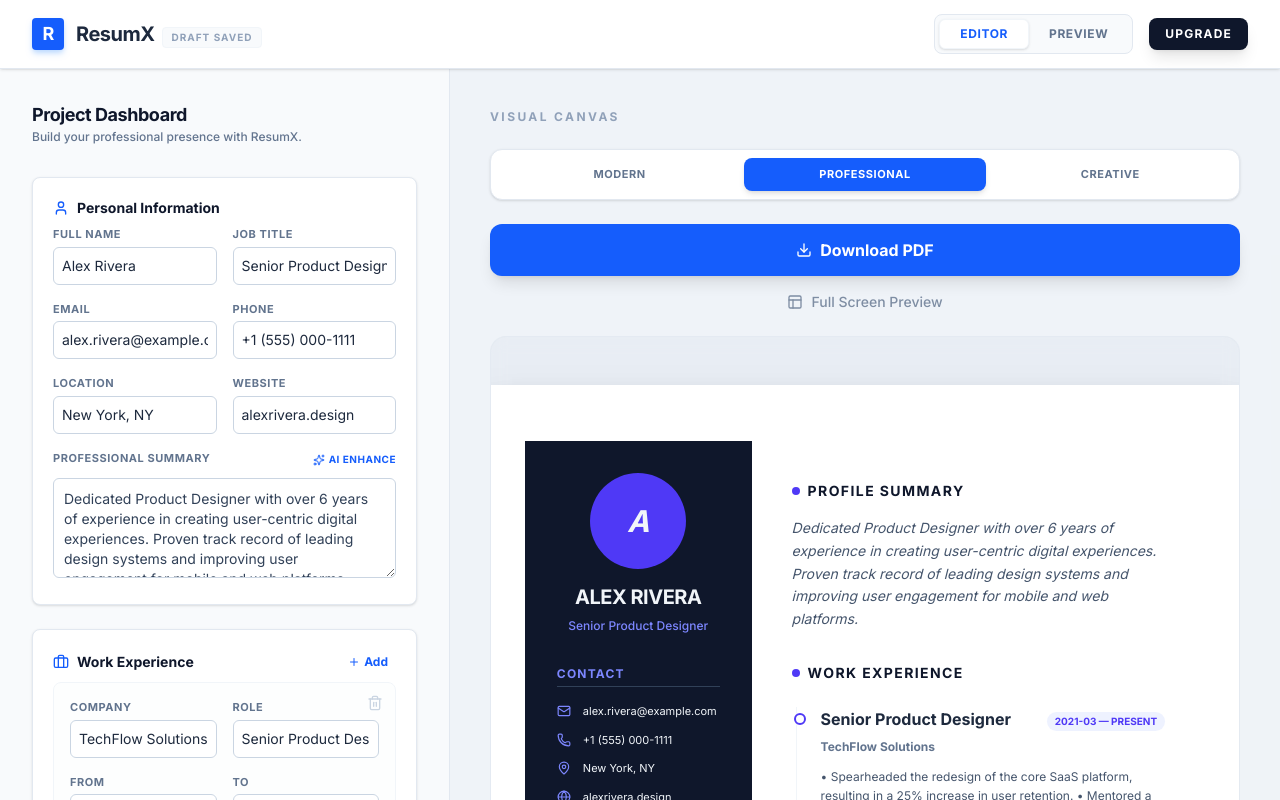
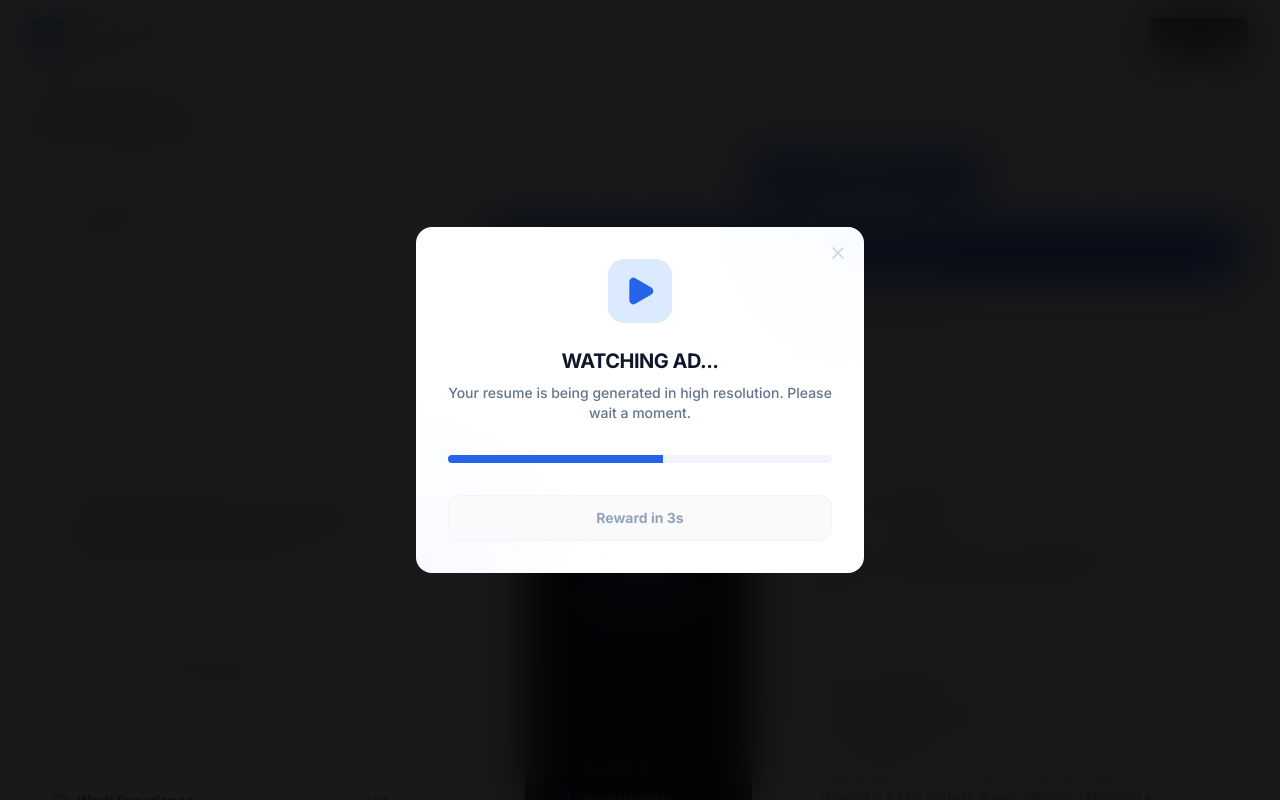
Before and after one commit to venkateshkonakalla-creator/Resume-builder-, a React (Vite) app: page / in a window 1280 px wide. Both pictures are taken after a click on the button "Download PDF". Shown: the top 800 px of the page. Built offline with nearby package versions, Linux system fonts and the light colour scheme; no server answers; a web font is replaced by a local one.

Commit message:
feat: Add PDF export functionality
Integrates html2canvas and jspdf libraries to enable users to download their resumes as PDF documents. This feature provides a convenient way for users to save and share their created resumes.

```diff
--- a/package.json
+++ b/package.json
@@ -17,6 +17,8 @@
     "clsx": "^2.1.1",
     "dotenv": "^17.2.3",
     "express": "^4.21.2",
+    "html2canvas": "^1.4.1",
+    "jspdf": "^4.2.1",
     "lucide-react": "^0.546.0",
     "motion": "^12.23.24",
     "react": "^19.0.0",
--- a/src/App.tsx
+++ b/src/App.tsx
@@ -96,12 +96,12 @@ export default function App() {
       </nav>
 
       {/* Main Content */}
-      <main className="flex-1 max-w-full mx-auto w-full flex overflow-hidden no-print">
+      <main className="flex-1 max-w-full mx-auto w-full flex overflow-hidden">
         {/* Editor Aside */}
         <motion.aside
           initial={{ opacity: 0, x: -20 }}
           animate={{ opacity: 1, x: 0 }}
-          className={`w-full lg:w-[450px] bg-slate-50 border-r border-slate-200 p-6 md:p-8 overflow-y-auto shrink-0 ${activeTab === 'preview' ? 'hidden lg:block' : 'block'}`}
+          className={`w-full lg:w-[450px] bg-slate-50 border-r border-slate-200 p-6 md:p-8 overflow-y-auto shrink-0 no-print ${activeTab === 'preview' ? 'hidden lg:block' : 'block'}`}
         >
           <div className="mb-8">
             <h2 className="text-lg font-bold text-slate-900 tracking-tight">Project Dashboard</h2>
@@ -117,7 +117,7 @@ export default function App() {
           className={`flex-1 bg-slate-200/40 p-6 md:p-10 overflow-y-auto flex flex-col items-center ${activeTab === 'edit' ? 'hidden lg:flex' : 'flex'}`}
         >
           <div className="w-full max-w-4xl">
-            <div className="mb-6 flex justify-between items-center">
+            <div className="mb-6 flex justify-between items-center no-print">
                <h3 className="text-xs font-bold text-slate-400 uppercase tracking-[0.2em]">Visual Canvas</h3>
             </div>
             <ResumePreview
--- /dev/null
+++ b/src/components/Ads.tsx
@@ -0,0 +1,96 @@
+import React from 'react';
+import { Play, X, ShieldCheck } from 'lucide-react';
+import { motion, AnimatePresence } from 'motion/react';
+
+interface RewardedAdProps {
+  onComplete: () => void;
+  onClose: () => void;
+}
+
+export const RewardedAd: React.FC<RewardedAdProps> = ({ onComplete, onClose }) => {
+  const [timeLeft, setTimeLeft] = React.useState(5);
+  const [isFinished, setIsFinished] = React.useState(false);
+
+  React.useEffect(() => {
+    if (timeLeft > 0) {
+      const timer = setTimeout(() => setTimeLeft(timeLeft - 1), 1000);
+      return () => clearTimeout(timer);
+    } else {
+      setIsFinished(true);
+    }
+  }, [timeLeft]);
+
+  return (
+    <motion.div
+      initial={{ opacity: 0 }}
+      animate={{ opacity: 1 }}
+      exit={{ opacity: 0 }}
+      className="fixed inset-0 z-[200] bg-black/90 backdrop-blur-xl flex items-center justify-center p-6"
+    >
+      <div className="bg-white rounded-2xl p-8 max-w-md w-full text-center relative overflow-hidden">
+        {/* Animated Background Decor */}
+        <div className="absolute -top-24 -right-24 w-48 h-48 bg-blue-50 rounded-full blur-3xl opacity-50" />
+        <div className="absolute -bottom-24 -left-24 w-48 h-48 bg-indigo-50 rounded-full blur-3xl opacity-50" />
+
+        <div className="relative z-10">
+          <div className="w-16 h-16 bg-blue-100 text-blue-600 rounded-2xl flex items-center justify-center mx-auto mb-6">
+            <Play className="h-8 w-8 fill-blue-600" />
+          </div>
+
+          <h2 className="text-xl font-black text-slate-900 mb-2 uppercase tracking-tight">Watching Ad...</h2>
+          <p className="text-slate-500 text-sm mb-8 font-medium">Your resume is being generated in high resolution. Please wait a moment.</p>
+
+          <div className="h-2 bg-slate-100 rounded-full mb-4 overflow-hidden">
+            <motion.div
+              initial={{ width: "0%" }}
+              animate={{ width: "100%" }}
+              transition={{ duration: 5, ease: "linear" }}
+              className="h-full bg-blue-600"
+            />
+          </div>
+
+          <div className="flex justify-between items-center mt-8">
+            {isFinished ? (
+              <button
+                onClick={onComplete}
+                className="w-full bg-blue-600 text-white py-3 rounded-xl font-bold flex items-center justify-center gap-2 hover:bg-blue-700 transition-all shadow-lg"
+              >
+                <ShieldCheck className="h-5 w-5" />
+                Download Now
+              </button>
+            ) : (
+              <div className="w-full text-slate-400 font-bold text-sm bg-slate-50 py-3 rounded-xl border border-slate-100">
+                Reward in {timeLeft}s
+              </div>
+            )}
+          </div>
+        </div>
+
+        <button
+          onClick={onClose}
+          className="absolute top-4 right-4 text-slate-300 hover:text-slate-500 transition-colors"
+        >
+          <X className="h-5 w-5" />
+        </button>
+      </div>
+    </motion.div>
+  );
+};
+
+export const BannerAd: React.FC = () => {
+  return (
+    <div className="w-full bg-slate-50 border border-slate-200 border-dashed rounded-xl p-4 flex flex-col items-center justify-center relative overflow-hidden group">
+      <div className="absolute top-1 right-2 text-[8px] font-bold text-slate-300 uppercase tracking-widest">Sponsored</div>
+      <div className="flex items-center gap-3">
+        <div className="w-10 h-10 bg-slate-200 rounded flex items-center justify-center">
+           <Play className="h-4 w-4 text-slate-400" />
+        </div>
+        <div>
+          <div className="text-xs font-bold text-slate-600">QuickResume Premium</div>
+          <div className="text-[10px] text-slate-400 font-medium">Unlock exclusive templates and AI features.</div>
+        </div>
+      </div>
+      <button className="mt-3 w-full bg-white border border-slate-200 text-[10px] font-black uppercase tracking-[0.2em] py-1.5 rounded hover:bg-slate-50 transition-all">Learn More</button>
+    </div>
+  );
+};
--- a/src/components/ResumeForm.tsx
+++ b/src/components/ResumeForm.tsx
@@ -14,7 +14,8 @@ import {
   Sparkles
 } from 'lucide-react';
 import { ResumeData, Experience, Education, Project } from '../types';
-import { enhanceText } from '../lib/gemini';
+import { enhanceSummary } from '../lib/gemini';
+import { BannerAd } from './Ads';
 
 interface Props {
   data: ResumeData;
@@ -31,9 +32,9 @@ export const ResumeForm: React.FC<Props> = ({ data, onChange }) => {
     });
   };
 
-  const handleEnhance = async (field: 'summary', value: string) => {
-    setIsEnhancing(field);
-    const enhanced = await enhanceText(value, 'summary');
+  const handleEnhance = async () => {
+    setIsEnhancing('summary');
+    const enhanced = await enhanceSummary(data);
     updatePersonalInfo('summary', enhanced);
     setIsEnhancing(null);
   };
@@ -92,8 +93,8 @@ export const ResumeForm: React.FC<Props> = ({ data, onChange }) => {
           <div className="flex justify-between items-center">
             <label className="input-label-sm">Professional Summary</label>
             <button
-              onClick={() => handleEnhance('summary', data.personalInfo.summary)}
-              disabled={isEnhancing === 'summary'}
+              onClick={handleEnhance}
+              disabled={!!isEnhancing}
               className="text-[10px] flex items-center gap-1 text-blue-600 hover:text-blue-700 font-bold uppercase tracking-wider disabled:opacity-50"
             >
               <Sparkles className="h-3 w-3" />
@@ -107,6 +108,8 @@ export const ResumeForm: React.FC<Props> = ({ data, onChange }) => {
           />
         </div>
       </section>
+
+      <BannerAd />
 
       {/* Experience */}
       <section className="form-section-card space-y-4">
@@ -150,6 +153,8 @@ export const ResumeForm: React.FC<Props> = ({ data, onChange }) => {
         </div>
       </section>
 
+      <BannerAd />
+
       {/* Education */}
       <section className="form-section-card space-y-4">
         <div className="flex items-center justify-between mb-2">
@@ -180,6 +185,8 @@ export const ResumeForm: React.FC<Props> = ({ data, onChange }) => {
           ))}
         </div>
       </section>
+
+      <BannerAd />
 
       {/* Skills */}
       <section className="form-section-card space-y-4">
--- a/src/components/ResumePreview.tsx
+++ b/src/components/ResumePreview.tsx
@@ -1,10 +1,13 @@
 import React from 'react';
-import { useReactToPrint } from 'react-to-print';
-import { Download, ChevronLeft, ChevronRight, Layout } from 'lucide-react';
+import { Download, Layout, X, Maximize2 } from 'lucide-react';
 import { ResumeData, TemplateId } from '../types';
 import { ModernTemplate } from './templates/ModernTemplate';
 import { SidebarTemplate } from './templates/SidebarTemplate';
 import { CreativeTemplate } from './templates/CreativeTemplate';
+import { RewardedAd } from './Ads';
+import html2canvas from 'html2canvas';
+import { jsPDF } from 'jspdf';
+import { AnimatePresence } from 'motion/react';
 
 interface Props {
   data: ResumeData;
@@ -13,14 +16,46 @@ interface Props {
 }
 
 export const ResumePreview: React.FC<Props> = ({ data, templateId, onTemplateChange }) => {
-  const componentRef = React.useRef(null);
+  const [isFullScreen, setIsFullScreen] = React.useState(false);
+  const [showAd, setShowAd] = React.useState(false);
+  const [isGenerating, setIsGenerating] = React.useState(false);
+  const componentRef = React.useRef<HTMLDivElement>(null);
 
-  const handlePrint = useReactToPrint({
-    contentRef: componentRef,
-    documentTitle: `Resume_${data.personalInfo.fullName.replace(/\s+/g, '_')}`,
-    onAfterPrint: () => console.log('Print success'),
-    onPrintError: (errorLocation, error) => console.error('Print error:', errorLocation, error),
-  });
+  const generatePDF = async () => {
+    // Access the hidden 1:1 scale container for capture
+    const captureElement = document.getElementById('capture-container');
+    if (!captureElement) return;
+
+    setIsGenerating(true);
+    try {
+      const canvas = await html2canvas(captureElement, {
+        scale: 2,
+        useCORS: true,
+        logging: false,
+        backgroundColor: '#ffffff'
+      });
+
+      const imgData = canvas.toDataURL('image/png');
+      const pdf = new jsPDF({
+        orientation: 'portrait',
+        unit: 'mm',
+        format: 'a4'
+      });
+
+      pdf.addImage(imgData, 'PNG', 0, 0, 210, 297);
+      pdf.save(`Resume_${data.personalInfo.fullName.replace(/\s+/g, '_')}.pdf`);
+    } catch (err) {
+      console.error('PDF Generation Error:', err);
+      window.print();
+    } finally {
+      setIsGenerating(false);
+      setShowAd(false);
+    }
+  };
+
+  const handleDownloadClick = () => {
+    setShowAd(true);
+  };
 
   const templates: { id: TemplateId, name: string }[] = [
     { id: 'modern', name: 'Modern' },
@@ -39,7 +74,7 @@ export const ResumePreview: React.FC<Props> = ({ data, templateId, onTemplateCha
   return (
     <div className="space-y-6">
       {/* Template Selector */}
-      <div className="bg-white p-2 rounded-xl border border-slate-200 shadow-sm flex items-center justify-center gap-1">
+      <div className="bg-white p-2 rounded-xl border border-slate-200 shadow-sm flex items-center justify-center gap-1 no-print">
         {templates.map((t) => (
           <button
             key={t.id}
@@ -55,29 +90,97 @@ export const ResumePreview: React.FC<Props> = ({ data, templateId, onTemplateCha
         ))}
       </div>
 
-      <div className="flex flex-col gap-4">
+      <div className="flex flex-col gap-4 no-print">
         <button
-          onClick={() => handlePrint()}
-          className="w-full bg-blue-600 hover:bg-blue-700 text-white py-3.5 rounded-xl font-bold flex items-center justify-center gap-2 transition-all shadow-lg hover:shadow-blue-200 active:scale-[0.98]"
+          onClick={handleDownloadClick}
+          disabled={isGenerating}
+          className="w-full bg-blue-600 hover:bg-blue-700 text-white py-3.5 rounded-xl font-bold flex items-center justify-center gap-2 transition-all shadow-lg hover:shadow-blue-200 active:scale-[0.98] disabled:opacity-50 disabled:cursor-not-allowed"
         >
-          <Download className="h-4 w-4" />
-          Download PDF
+          {isGenerating ? (
+            <span className="flex items-center gap-2">
+              <div className="w-4 h-4 border-2 border-white/30 border-t-white rounded-full animate-spin" />
+              Generating PDF...
+            </span>
+          ) : (
+            <>
+              <Download className="h-4 w-4" />
+              Download PDF
+            </>
+          )}
         </button>
 
-        <button className="flex items-center justify-center gap-2 text-slate-500 hover:text-slate-800 font-medium text-sm transition-colors opacity-80 hover:opacity-100">
-           <Layout className="h-4 w-4" />
+        <button
+          onClick={() => setIsFullScreen(true)}
+          className="flex items-center justify-center gap-2 text-slate-500 hover:text-slate-800 font-medium text-sm transition-colors opacity-80 hover:opacity-100"
+        >
+           <Maximize2 className="h-4 w-4" />
            Full Screen Preview
         </button>
       </div>
 
       {/* Preview Container */}
-      <div className="flex justify-center bg-slate-200/50 p-6 md:p-12 rounded-2xl overflow-x-auto border border-slate-200/50 backdrop-blur-sm">
+      <div className="flex justify-center bg-slate-200/50 p-6 md:p-12 rounded-2xl overflow-x-auto border border-slate-200/50 backdrop-blur-sm shadow-inner group relative">
         <div className="origin-top scale-[0.55] md:scale-[0.7] lg:scale-[0.85] xl:scale-100 transition-all shadow-2xl">
-          <div ref={componentRef}>
+          <div ref={componentRef} className="bg-white">
             <TemplateComponent />
           </div>
         </div>
       </div>
+
+      {/* Hidden 1:1 container for high-quality capture */}
+      <div className="fixed -left-[9999px] top-0 no-print" aria-hidden="true">
+        <div id="capture-container">
+          <TemplateComponent />
+        </div>
+      </div>
+
+      {/* Reward Ad Modal */}
+      <AnimatePresence>
+        {showAd && (
+          <RewardedAd
+            onComplete={generatePDF}
+            onClose={() => setShowAd(false)}
+          />
+        )}
+      </AnimatePresence>
+
+      {/* Full Screen Modal */}
+      <AnimatePresence>
+        {isFullScreen && (
+          <motion.div
+            initial={{ opacity: 0 }}
+            animate={{ opacity: 1 }}
+            exit={{ opacity: 0 }}
+            className="fixed inset-0 z-[100] bg-slate-900/90 backdrop-blur-md flex flex-col items-center p-4 md:p-12 overflow-y-auto no-print"
+          >
+            <button
+              onClick={() => setIsFullScreen(false)}
+              className="absolute top-4 right-4 md:top-8 md:right-8 text-white bg-white/10 hover:bg-white/20 p-3 rounded-full transition-all group"
+            >
+              <X className="h-6 w-6 group-hover:rotate-90 transition-transform" />
+            </button>
+
+            <div className="mt-8 mb-12 flex items-center gap-4">
+              <button
+                onClick={handleDownloadClick}
+                disabled={isGenerating}
+                className="bg-blue-600 text-white px-8 py-3 rounded-full font-bold text-sm shadow-xl flex items-center gap-2 hover:bg-blue-500 transition-all active:scale-95 disabled:opacity-50"
+              >
+                {isGenerating ? (
+                   <div className="w-4 h-4 border-2 border-white/30 border-t-white rounded-full animate-spin" />
+                ) : (
+                   <Download className="h-4 w-4" />
+                )}
+                {isGenerating ? 'Processing...' : 'Download PDF'}
+              </button>
+            </div>
+
+            <div className="bg-white shadow-[0_0_100px_rgba(0,0,0,0.5)] origin-top scale-[0.5] sm:scale-[0.7] md:scale-90 lg:scale-100 xl:scale-110 mb-20">
+               <TemplateComponent />
+            </div>
+          </motion.div>
+        )}
+      </AnimatePresence>
     </div>
   );
 };
--- a/src/index.css
+++ b/src/index.css
@@ -4,6 +4,26 @@
 @theme {
   --color-primary: #2563EB;
   --color-secondary: #64748B;
+  --color-indigo-50: #eef2ff;
+  --color-indigo-200: #c7d2fe;
+  --color-indigo-400: #818cf8;
+  --color-indigo-500: #6366f1;
+  --color-indigo-600: #4f46e5;
+  --color-indigo-700: #4338ca;
+  --color-blue-50: #eff6ff;
+  --color-blue-100: #dbeafe;
+  --color-blue-600: #2563eb;
+  --color-blue-700: #1d4ed8;
+  --color-slate-50: #f8fafc;
+  --color-slate-100: #f1f5f9;
+  --color-slate-200: #e2e8f0;
+  --color-slate-300: #cbd5e1;
+  --color-slate-400: #94a3b8;
+  --color-slate-500: #64748b;
+  --color-slate-600: #475569;
+  --color-slate-700: #334155;
+  --color-slate-800: #1e293b;
+  --color-slate-900: #0f172a;
   --font-sans: 'Inter', ui-sans-serif, system-ui, sans-serif;
   --font-serif: 'Playfair Display', ui-serif, Georgia, serif;
 }
```
Also changed, not shown: src/lib/gemini.ts (+20 -5 lines), 1 other file (tests, documents, lock files or other folders).
